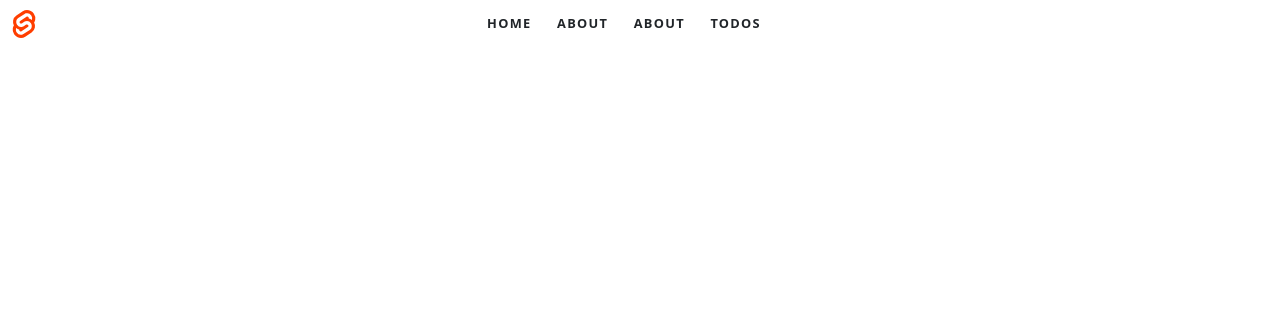
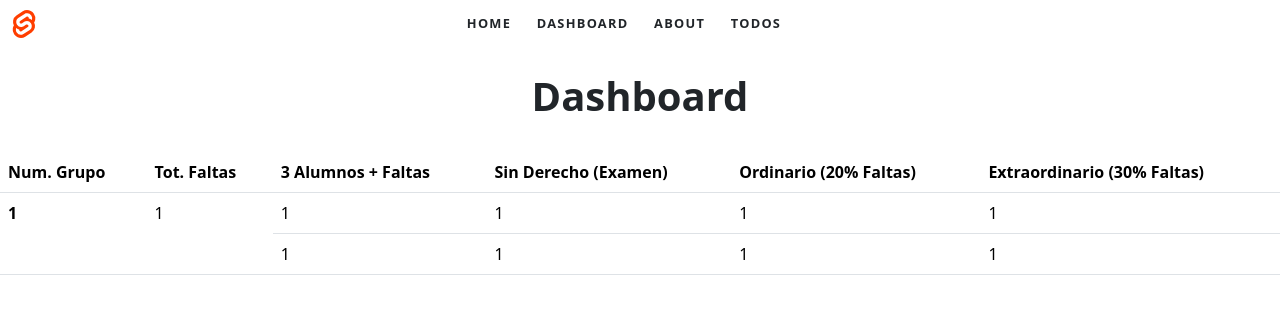
Before and after one commit to oscark22/student_assistance, a SvelteKit app: page /dashboard in a window 1280 px wide. Shown: the top 314 px of the page. Built offline with nearby package versions, Linux system fonts and the light colour scheme.

Commit message:
starting dashboard

```diff
--- a/src/lib/header/Header.svelte
+++ b/src/lib/header/Header.svelte
@@ -16,7 +16,7 @@
 				<a href="/">Home</a>
 			</li>
 			<li class:active={$page.url.pathname === '/dashboard'}>
-				<a href="/dashboard">About</a>
+				<a href="/dashboard">Dashboard</a>
 			</li>
 			<li class:active={$page.url.pathname === '/about'}>
 				<a href="/about">About</a>
--- a/src/routes/+layout.svelte
+++ b/src/routes/+layout.svelte
@@ -4,6 +4,6 @@
 
 <Header />
 
-<main>
+<main class="mt-4">
 	<slot />
 </main>
--- a/src/routes/+page.svelte
+++ b/src/routes/+page.svelte
@@ -1,3 +1,3 @@
 <h1>
-Hello
+  Hello
 </h1>
--- a/src/routes/dashboard/+page.svelte
+++ b/src/routes/dashboard/+page.svelte
@@ -0,0 +1,44 @@
+<script lang="ts">
+  let groupNum:number = 8;
+  let totAbsences:number = 9;
+  let threeStudentsMoreAbsences:string[] = ["Genovefa Yaakov", "Amlaíb Quirino", "Janina Aslan"];
+  let noTestRight:string[] = ['Rusen Puck', 'Küllike Thracius', 'Jeffery Ignàtziu', 'Matic Blahoslav', 'Diana Eulalia'];
+  let ordinary:string[] = ['Romana Borghild', 'Küllike Thracius', 'Jeffery Ignàtziu'];
+  let extraordinary:string[] = ['Küllike Thracius'];
+</script>
+
+<div class="d-flex justify-content-center">
+  <h1 class="fw-bold">
+    Dashboard
+  </h1>
+</div>
+<div class="mt-4">
+  <table class="table">
+    <thead>
+      <tr>
+        <th scope="col">Num. Grupo</th>
+        <th scope="col">Tot. Faltas</th>
+        <th scope="col">3 Alumnos + Faltas</th>
+        <th scope="col">Sin Derecho (Examen)</th>
+        <th scope="col">Ordinario (20% Faltas)</th>
+        <th scope="col">Extraordinario (30% Faltas)</th>
+      </tr>
+    </thead>
+    <tbody>
+      <tr>
+        <th scope="row" rowspan="5">1</th>
+        <td rowspan="5">1</td>
+        <td rowspan="1">1</td>
+        <td rowspan="1">1</td>
+        <td rowspan="1">1</td>
+        <td rowspan="1">1</td>
+      </tr>
+      <tr>
+        <td>1</td>
+        <td>1</td>
+        <td>1</td>
+        <td>1</td>
+      </tr>
+    </tbody>
+  </table>
+</div>
```
